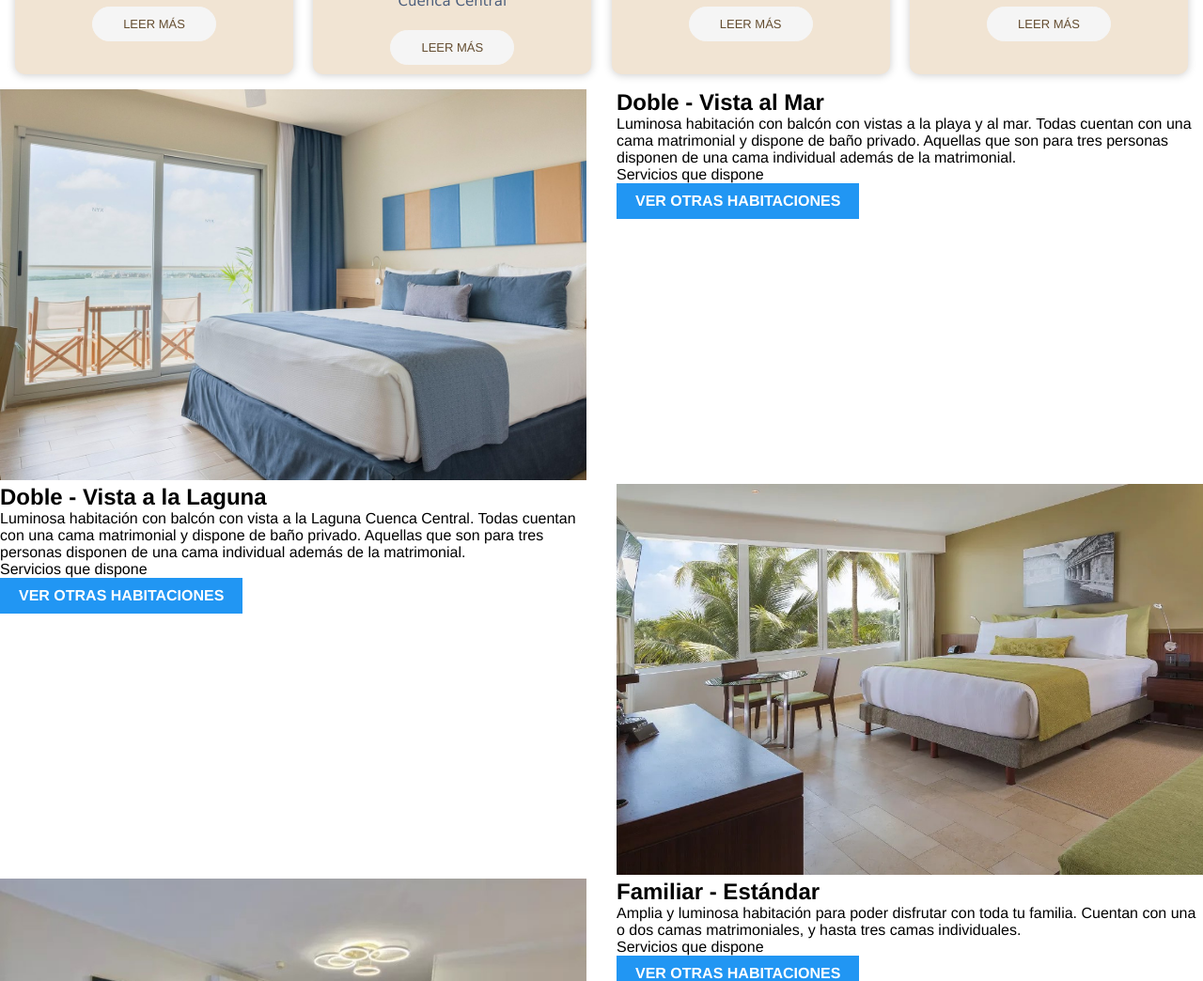
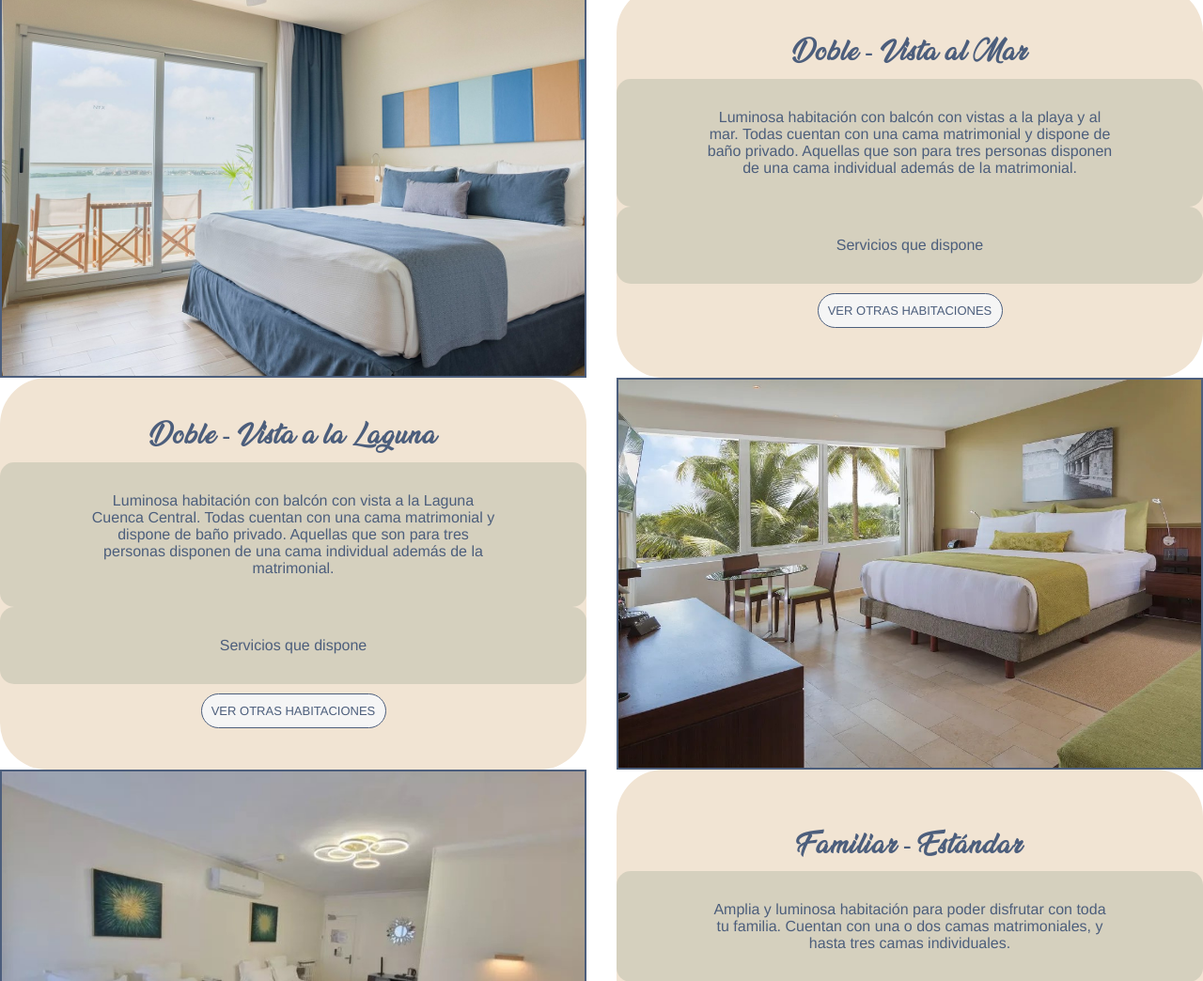
Before and after one commit to David-6389/TPO-CodoaCodo, a plain HTML site: page pages/habitaciones.html in a window 1280 px wide. Shown: the part 1756-2800 px from the top of the page at 94% size. Drawn offline with Linux system fonts and the light colour scheme.

Commit message:
Se agrega en habitaciones 'scroll smooth' y algunos estilos

```diff
--- a/pages/habitaciones.html
+++ b/pages/habitaciones.html
@@ -60,7 +60,7 @@
 
         <div class="text-medio">
             <p>
-                Hotel Paramount es un establecimiento hotelero familiar situado en la mejor zona de Cancún.
+                HOTEL PARAMOUNT es un establecimiento hotelero familiar situado en la mejor zona de Cancún.
             </p>
             <p>
                 Cerca del centro, y frente la playa. El lugar ideal para alojarte y disfrutar tu estancia en esta bella
@@ -68,10 +68,12 @@
             </p>
         </div>
 
+        <div id="opciones" class="hab-paramount">
+            <p>HABITACIONES PARAMOUNT'S</p>
+        </div>
 
 
-            <div class="opciones" id="opciones">
-
+            <div class="opciones">
                 <article class="habitacion">
                     <!-- <div class="card"> -->
                         <h1>Doble - Vista al Mar</h1>
@@ -129,7 +131,7 @@
 
         <div class="masInfo">
             <article id="dobleMar" class="info">
-                <div class="detalle">
+                <div class="detalle-img">
                     <img src="../img/habitaciones/imagen1.jpg" alt="Habitación con Vista al mar">
                 </div>
                 <div class="detalle">
@@ -142,7 +144,10 @@
                     <p>
                         Servicios que dispone
                     </p>
-                    <a href="#opciones">Ver otras habitaciones</a>
+                    <div class="btn-container-info">
+                        <a class="btn-info" href="#opciones">Ver otras habitaciones</a>
+                    </div>
+                    <!-- <a href="#opciones">Ver otras habitaciones</a> -->
                 </div>
             </article>
             <article id="dobleLaguna" class="info">
@@ -156,14 +161,17 @@
                     <p>
                         Servicios que dispone
                     </p>
-                    <a href="#opciones">Ver otras habitaciones</a>
+                    <div class="btn-container-info">
+                        <a class="btn-info" href="#opciones">Ver otras habitaciones</a>
+                    </div>
+                    <!-- <a href="#opciones">Ver otras habitaciones</a> -->
                 </div>
-                <div class="detalle">
+                <div class="detalle-img">
                     <img src="../img/habitaciones/imagen2.jpg" alt="Habitación con Vista a la laguna">
                 </div>
             </article>
             <article id="famEst" class="info">
-                <div class="detalle">
+                <div class="detalle-img">
                     <img src="../img/habitaciones/imagen3.jpg" alt="Habitación familiar">
                 </div>
                 <div class="detalle">
@@ -175,10 +183,13 @@
                     <p>
                         Servicios que dispone
                     </p>
-                    <a href="#opciones">Ver otras habitaciones</a>
+                    <div class="btn-container-info">
+                        <a class="btn-info" href="#opciones">Ver otras habitaciones</a>
+                    </div>
+                    <!-- <a href="#opciones">Ver otras habitaciones</a> -->
                 </div>
             </article>
-            <article id="famEst" class="info">
+            <article id="dobleLoux" class="info">
                 <div class="detalle">
                     <h1>Doble - luxurious</h1>
                     <p>
@@ -189,13 +200,18 @@
                     <p>
                         Servicios que dispone
                     </p>
-                    <a href="#opciones">Ver otras habitaciones</a>
+                    <div class="btn-container-info">
+                        <a class="btn-info" href="#opciones">Ver otras habitaciones</a>
+                    </div>
+                    <!-- <a href="#opciones">Ver otras habitaciones</a> -->
                 </div>
-                <div class="detalle">
+                <div class="detalle-img">
                     <img src="../img/habitaciones/imagen4.jpg" alt="Habitación lujosa">
                 </div>
             </article>
         </div>
+
+
 
         <div>
             <h2>Contacto</h2>
@@ -203,7 +219,12 @@
                 <a href="ejemplo@gmail.com">ejemplo@gmail.com</a>
             </p>
         </div>
+
+
+
     </main>
+
+
 
     <footer class="footer">
         <div class="marca">
--- a/styles/habitaciones.css
+++ b/styles/habitaciones.css
@@ -7,6 +7,10 @@
     margin: 0;
     padding: 0;
     /* box-sizing: border-box; */
+}
+
+html {
+    scroll-behavior: smooth;
 }
 
 body {
@@ -52,18 +56,33 @@ body {
 
 
 .text-medio {
-    background-color: #644d30;
+    background-image: linear-gradient(10deg, #644d30 50%, #34818f 100%);
+    /* background-color: #644d30; */
     text-align: center;
     font-family: Helvetica, sans-serif;
-    font-size: 2em;
+    font-size: 1.5em;
     color: whitesmoke;
     padding: 4em 9em;
 }
 
 .text-medio p {
     /* background-color: #2196F3; */
-    padding: 1em;
+    padding: .2em;
 }
+
+.hab-paramount {
+    /* background-color: aquamarine; */
+    padding: 3em;
+}
+
+.hab-paramount p {
+    /* background-color: rgb(54, 145, 114); */
+    font-family: 'Times New Roman', Times, serif;
+    font-size: 2em;
+    padding: 20px;
+    border-left: 1px solid #644d30;
+}
+
 
 .opciones {
     /* background-color: aquamarine; */
@@ -91,13 +110,15 @@ body {
 }
 
 
-/* .habitacion:hover {
-    background-color: #644d30;
-} */
-
 .habitacion img {
     width: 100%;
     max-width: 1100px;
+    filter: grayscale(1);
+    transition: all 400ms ease;
+}
+
+.habitacion img:hover {
+    filter: grayscale(0);
 }
 
 .habitacion h1 {
@@ -134,9 +155,9 @@ body {
     justify-content: center;
     padding: 10px 0;
     font-size: 13px;
-    color: #644d30;
+    color: #4c5e7c;
     border-radius: 20px;
-    border: 1px solid whitesmoke;
+    border: 1px solid #4c5e7c;
     text-decoration: none;
     text-transform: uppercase;
     transition: 400ms;
@@ -147,27 +168,94 @@ body {
     color: whitesmoke;
 }
 
-img {
+/* !   MAS INFO */
+
+.masInfo img {
     max-width: 100%;
+    border: 2px solid #4c5e7c;
 }
+
+/* .masInfo {
+    background-color: aquamarine;
+} */
 
 
 .info {
+    /* background-color: #4c5e7c; */
     display: flex;
     justify-content: space-between;
+    text-align: center;
     flex-wrap: wrap;
 }
 
-.detalle {
+.detalle-img {
     flex-basis: calc(50% - 1rem);
+    display: flex;
+    justify-content: center;
+    flex-direction: column;
 }
 
-.detalle a {
-    display: inline-block;
-    background-color: #2196F3;
-    color: white;
-    padding: 10px 20px;
+.detalle {
+    background-color: rgb(241, 228, 211);
+    flex-basis: calc(50% - 1rem);
+    display: flex;
+    justify-content: center;
+    flex-direction: column;
+    /* padding: 2px; */
+    border-radius: 50px;
+}
+
+/* .detalle:hover {
+    margin-left: 100px;
+} */
+
+/* .detalle .card {
+    background-color: #a3ca46;
+    padding: 3em;
+} */
+
+.detalle h1{
+    /* background-color: aquamarine; */
+    font-size: 1.6em;
+    font-family: font-hab;
+    color: #4c5e7c;
+    letter-spacing: 1px;
+    padding: .5em .3em;
+}
+
+.detalle p {
+    background-color: #0242281e;
+    padding: 2em 6em;
+    border-radius: 15px;
+    color: #4c5e7c;
+}
+
+.btn-container-info {
+    /* background-color: aqua; */
+    display: flex;
+    justify-content: center;
+    padding: 10px 0;
+}
+
+.btn-container-info .btn-info {
+    background-color: whitesmoke;
+    display: flex;
+    width: 15em;
+    align-items: center;
+    justify-content: center;
+    padding: 10px 0;
+    font-size: 13px;
+    color: #4c5e7c;
+    border-radius: 20px;
+    border: 1px solid #4c5e7c;
     text-decoration: none;
-    font-weight: bold;
     text-transform: uppercase;
+    transition: 400ms;
 }
+
+.btn-info:hover {
+    background-color: #4c5e7c;
+    color: whitesmoke;
+}
+
+/* !   MAS INFO */
```
